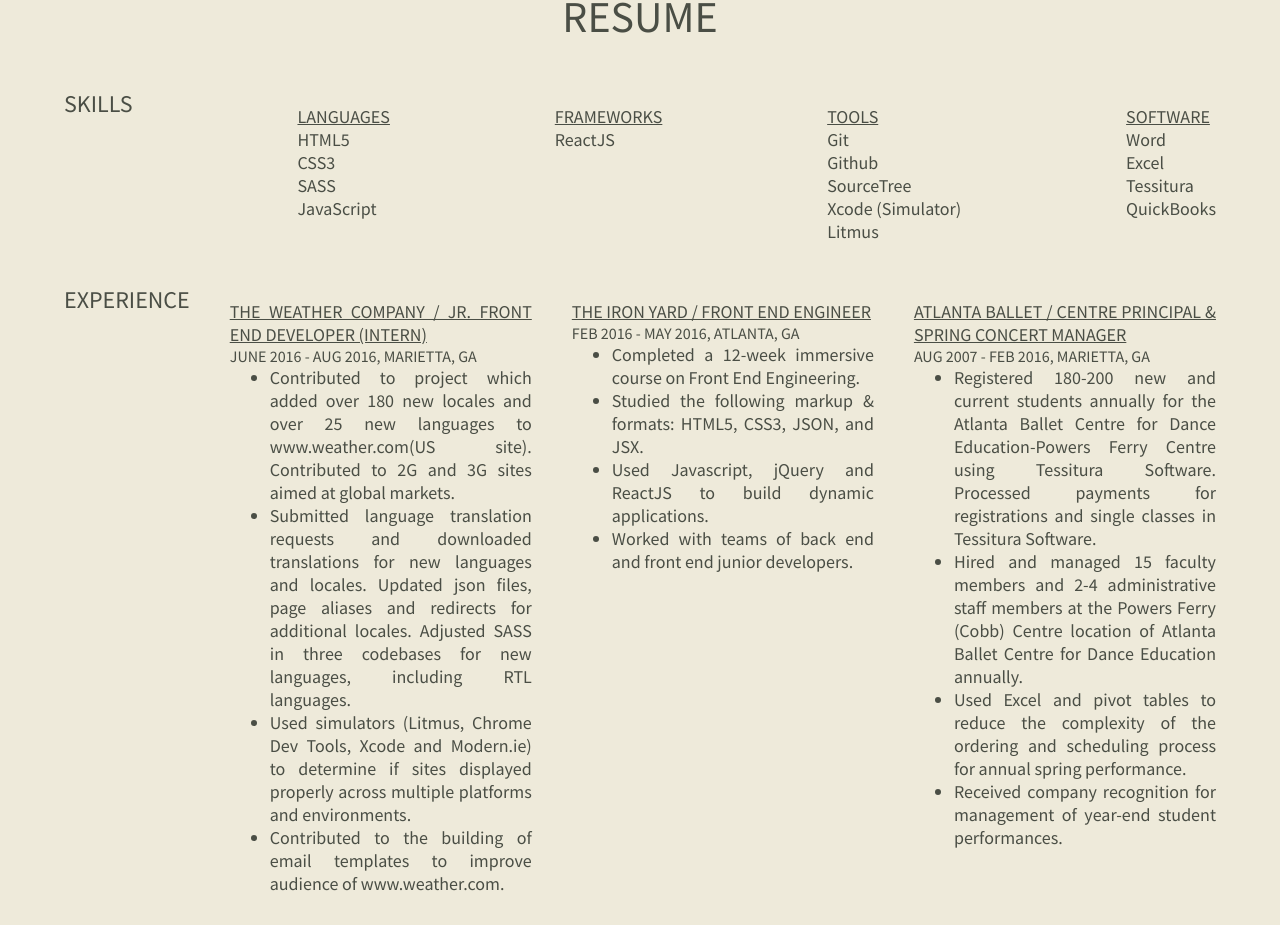
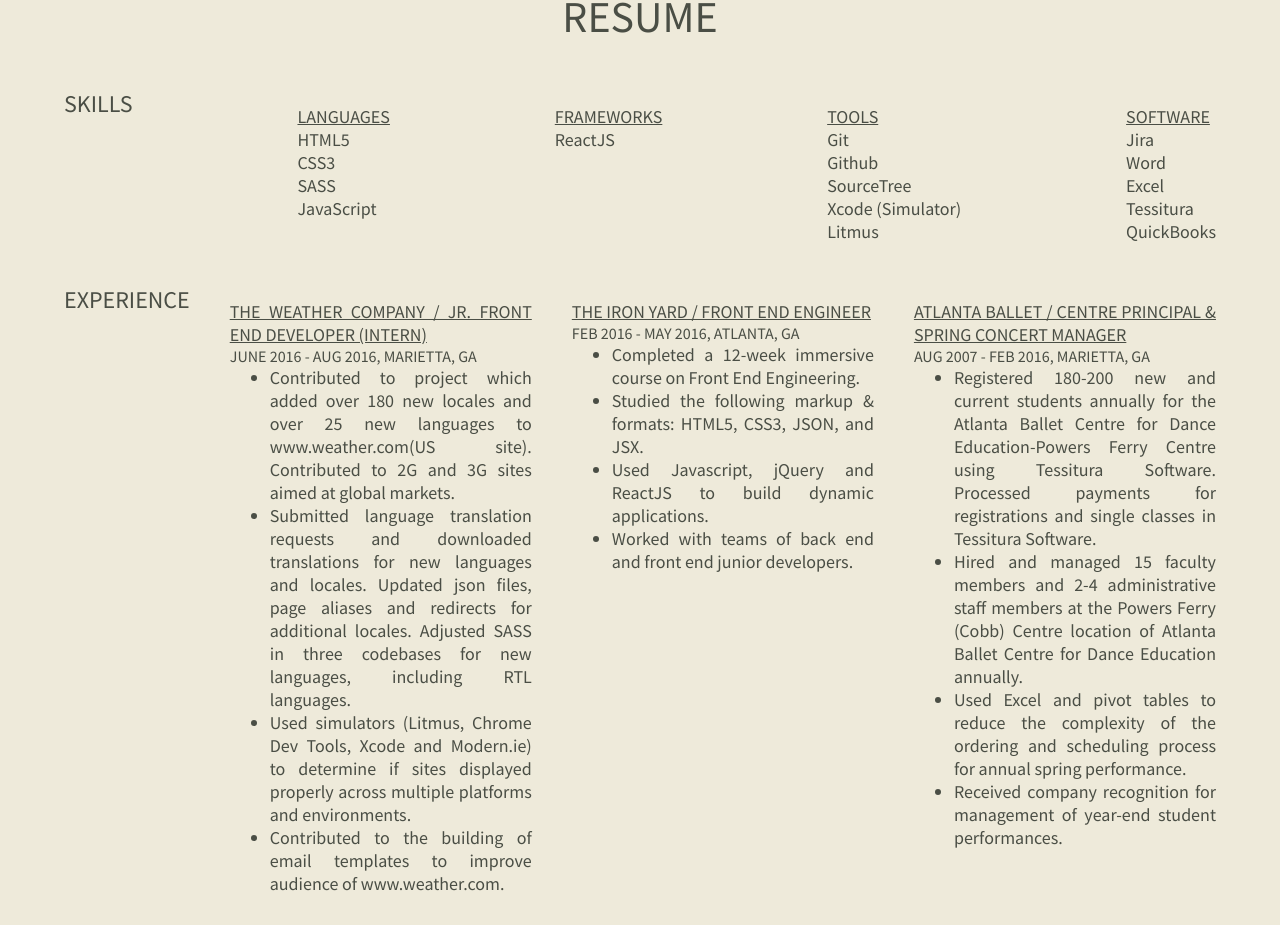
Before and after one commit to hconley6695/portfolio, a React app: page src/html/index.html in a window 1280 px wide. Shown: the part 2676-3601 px from the top of the page. Built offline with nearby package versions, Linux system fonts and the light colour scheme; files whose address does not match are found by name.

Commit message:
added more software & tools

```diff
--- a/src/html/index.html
+++ b/src/html/index.html
@@ -208,6 +208,7 @@
 					<li>Litmus</li>
 				</ul>
 				<ul class="skills-header"><span>Software</span>
+					<li>Jira</li>
 					<li>Word</li>
 					<li>Excel</li>
 					<li>Tessitura</li>
```
Also changed, not shown: dist/index.html.
